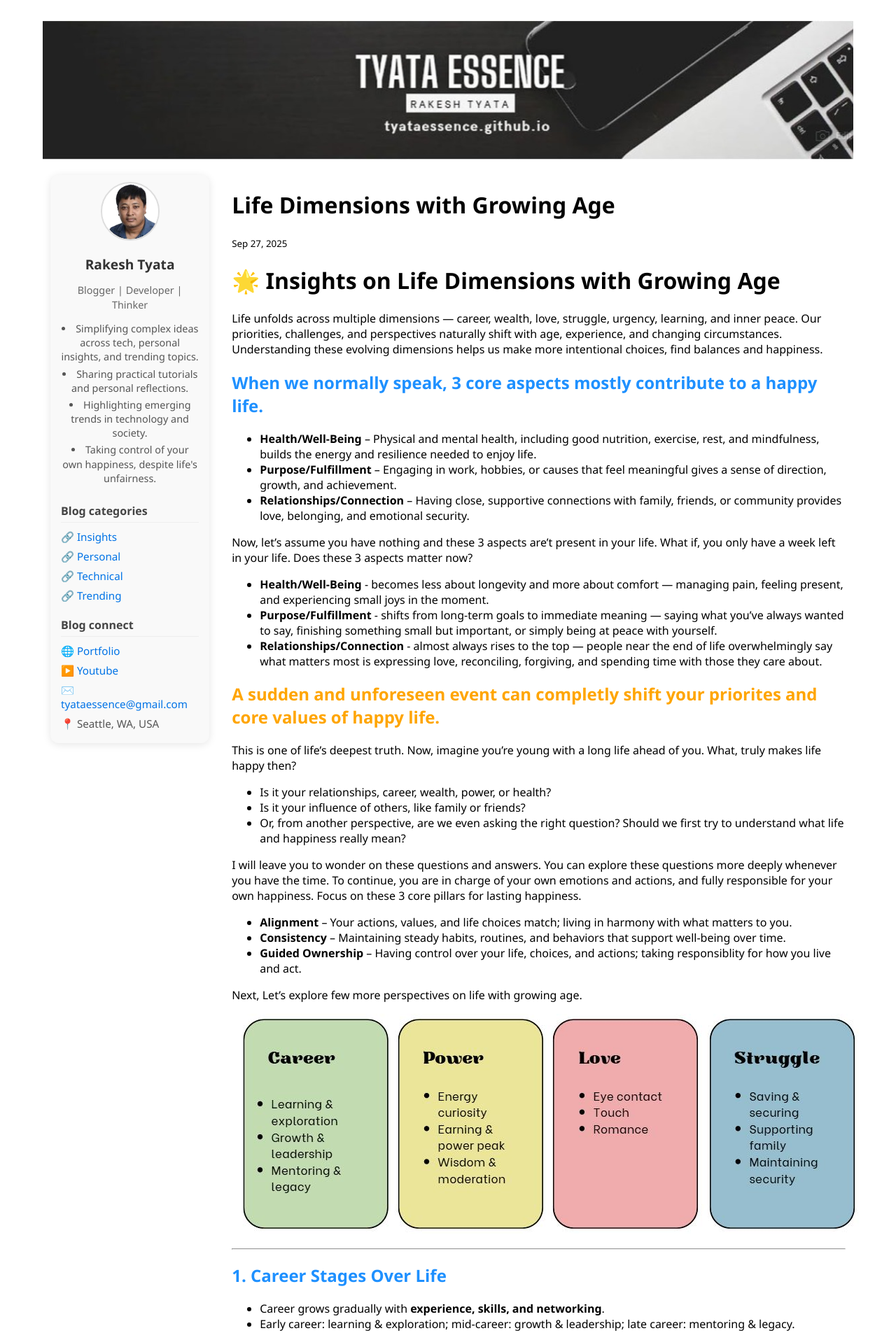
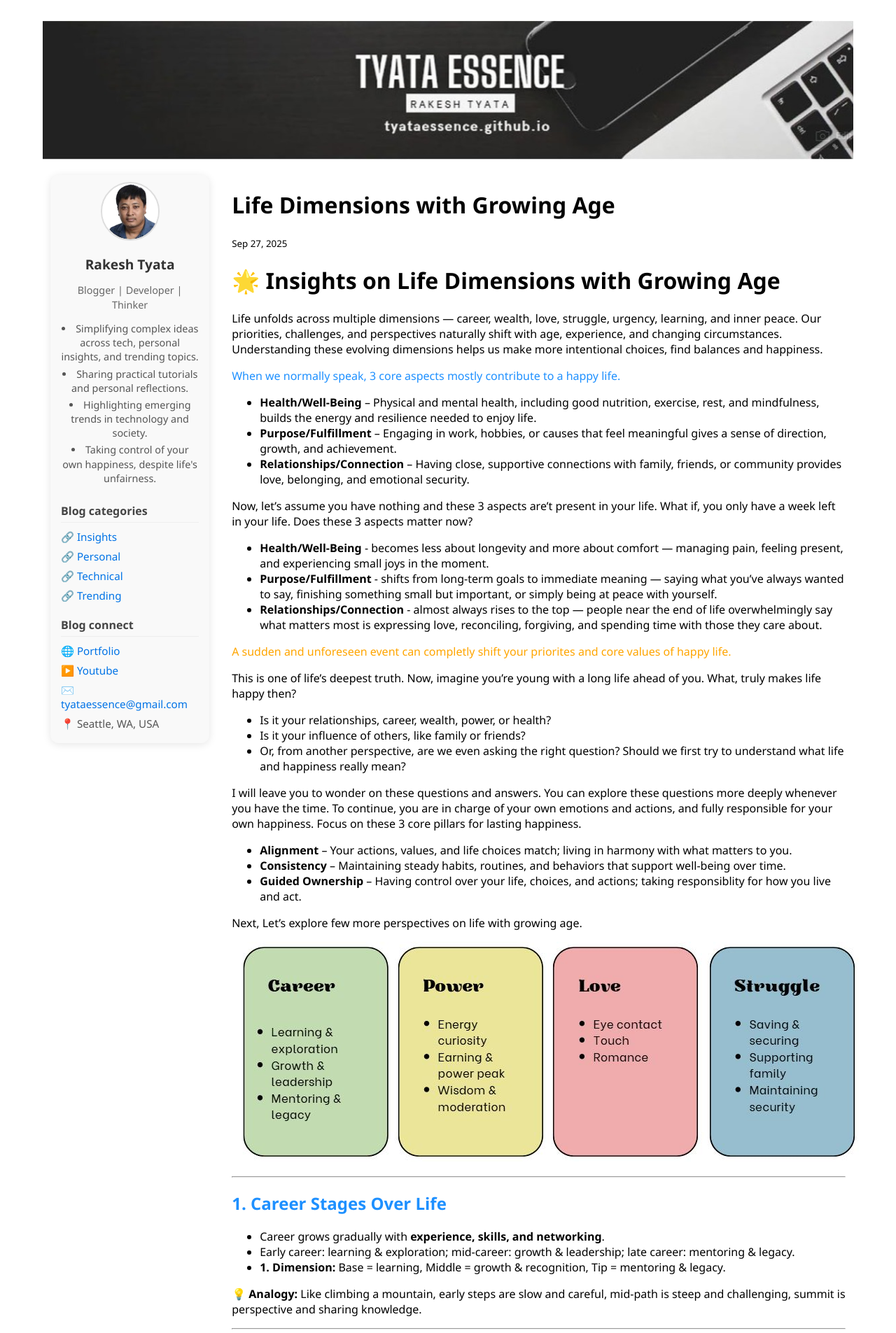
Before and after one commit to tyataessence/tyataessence.github.io, a Jekyll site: the page built from _posts/personal/2025-09-27-known-dimentions-of-life.md, in a window 1280 px wide. Shown: the top 1905 px of the page at 70% size. Built offline with Jekyll 4.4.1, drawn with Linux system fonts in a browser that asks for light colours.

Commit message:
fixing life dimensions

```diff
--- a/_posts/personal/2025-09-27-known-dimentions-of-life.md
+++ b/_posts/personal/2025-09-27-known-dimentions-of-life.md
@@ -11,7 +11,7 @@ author: Rakesh Tyata
 
 Life unfolds across multiple dimensions — career, wealth, love, struggle, urgency, learning, and inner peace. Our priorities, challenges, and perspectives naturally shift with age, experience, and changing circumstances. Understanding these evolving dimensions helps us make more intentional choices, find balances and happiness.
 
-## <span style="color:#1E90FF">When we normally speak, 3 core aspects mostly contribute to a happy life.</span>
+<span style="color:#1E90FF">When we normally speak, 3 core aspects mostly contribute to a happy life.</span>
 
 - **Health/Well-Being** – Physical and mental health, including good nutrition, exercise, rest, and mindfulness, builds the energy and resilience needed to enjoy life.
 - **Purpose/Fulfillment** – Engaging in work, hobbies, or causes that feel meaningful gives a sense of direction, growth, and achievement.
@@ -23,7 +23,7 @@ Now, let's assume you have nothing and these 3 aspects are't present in your lif
 - **Purpose/Fulfillment** - shifts from long-term goals to immediate meaning — saying what you’ve always wanted to say, finishing something small but important, or simply being at peace with yourself.
 - **Relationships/Connection** - almost always rises to the top — people near the end of life overwhelmingly say what matters most is expressing love, reconciling, forgiving, and spending time with those they care about.
 
-## <span style="color:#FFA500">A sudden and unforeseen event can completly shift your priorites and core values of happy life.</span>
+<span style="color:#FFA500">A sudden and unforeseen event can completly shift your priorites and core values of happy life.</span>
 
 This is one of life's deepest truth. Now, imagine you're young with a long life ahead of you. What, truly makes life happy then?
 
```
